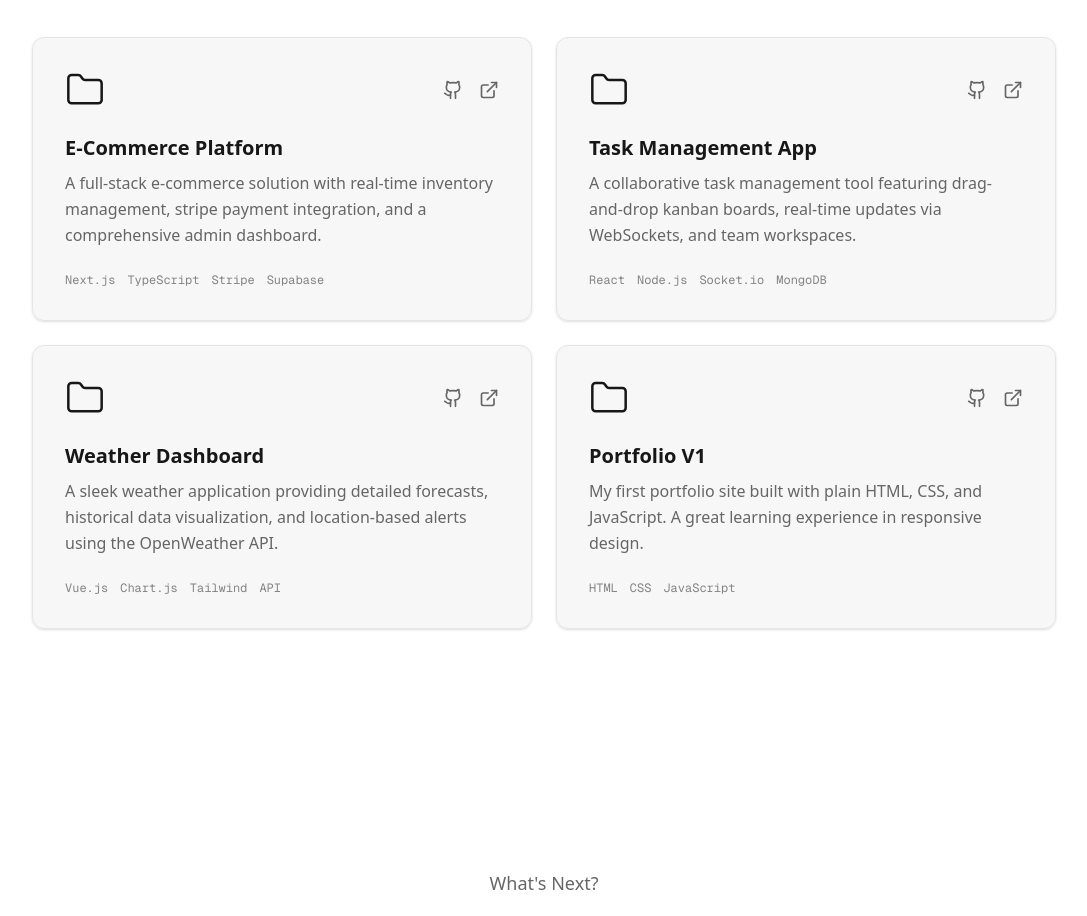
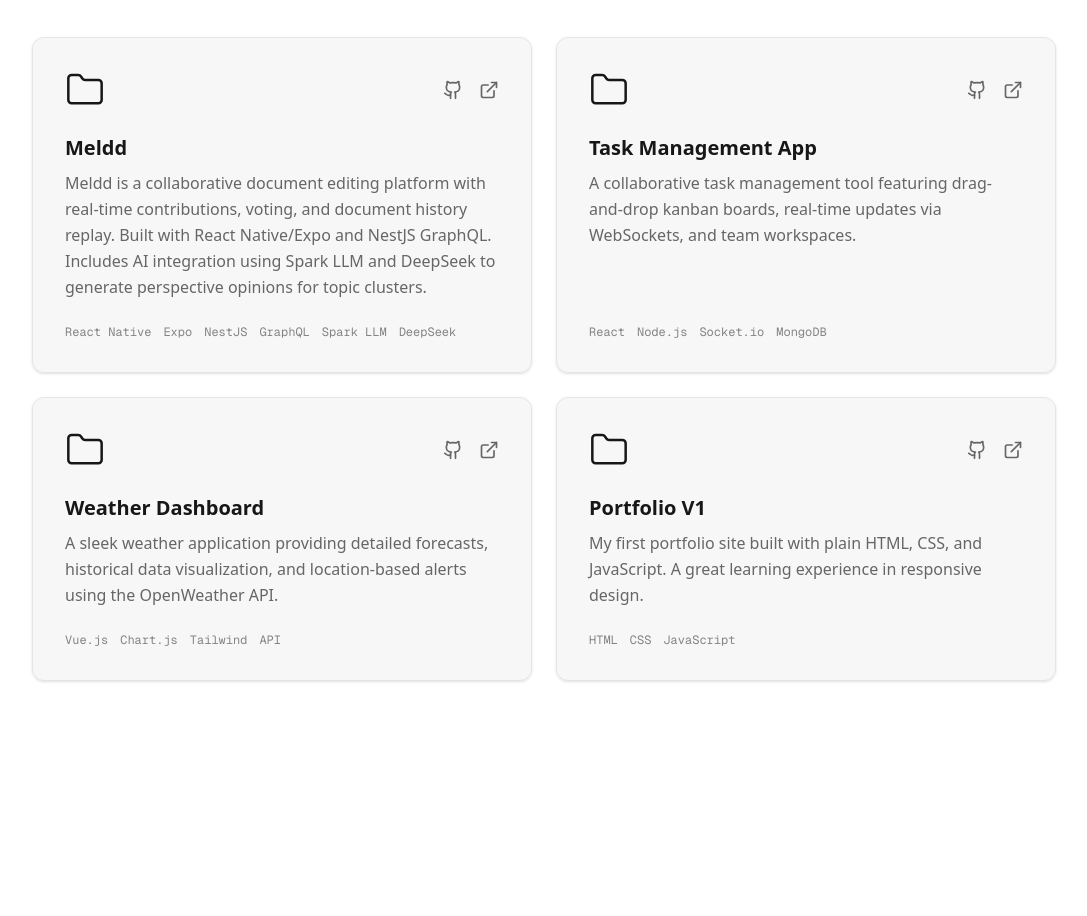
Before and after one commit to leotaozeng/leozeng.tech, a Next.js app: page / in a window 1280 px wide. Shown: the part 2140-3056 px from the top of the page, without its empty margins (96-1183 px from the left). Built offline with nearby package versions, Linux system fonts and the light colour scheme.

Commit message:
fix: update project details for Meldd and enhance theme toggle accessibility

```diff
--- a/src/components/Projects.tsx
+++ b/src/components/Projects.tsx
@@ -5,12 +5,12 @@ import { ExternalLink, Github, Folder } from 'lucide-react'
 
 const projects = [
   {
-    title: 'E-Commerce Platform',
+    title: 'Meldd',
     description:
-      'A full-stack e-commerce solution with real-time inventory management, stripe payment integration, and a comprehensive admin dashboard.',
-    tech: ['Next.js', 'TypeScript', 'Stripe', 'Supabase'],
-    github: '#',
-    external: '#',
+      'Meldd is a collaborative document editing platform with real-time contributions, voting, and document history replay. Built with React Native/Expo and NestJS GraphQL. Includes AI integration using Spark LLM and DeepSeek to generate perspective opinions for topic clusters.',
+    tech: ['React Native', 'Expo', 'NestJS', 'GraphQL', 'Spark LLM', 'DeepSeek'],
+    github: 'https://github.com/TheProlog',
+    external: 'https://app.meldd.com',
   },
   {
     title: 'Task Management App',
--- a/src/components/ThemeToggle.tsx
+++ b/src/components/ThemeToggle.tsx
@@ -31,7 +31,11 @@ export function ThemeToggle() {
       whileTap={{ scale: 0.9 }}
       onClick={toggleTheme}
       className="p-2 rounded-full hover:bg-secondary/10 transition-colors cursor-pointer"
-      aria-label={currentTheme === 'dark' ? 'Switch to light theme' : 'Switch to dark theme'}
+      aria-label={
+        currentTheme === 'dark'
+          ? 'Switch to light theme'
+          : 'Switch to dark theme'
+      }
     >
       {currentTheme === 'dark' ? <Moon size={20} /> : <Sun size={20} />}
     </motion.button>
```
